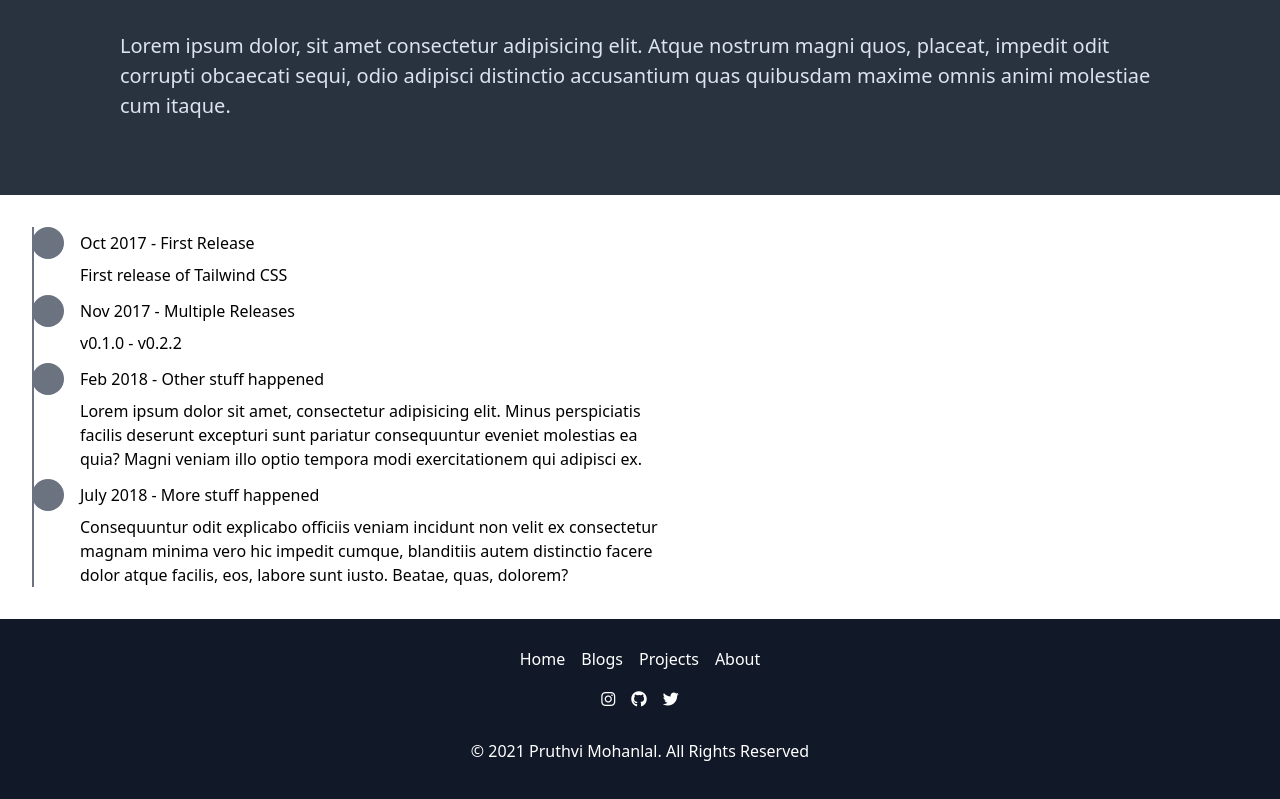
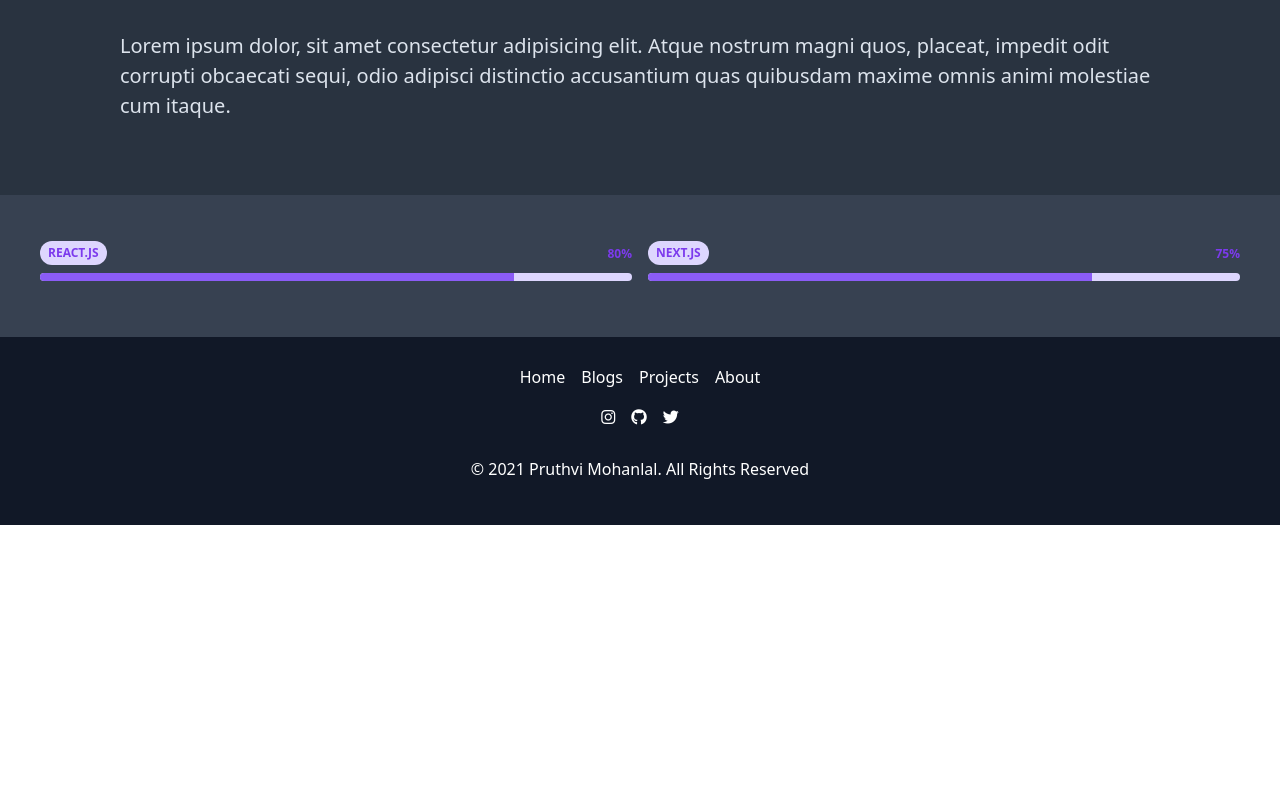
Before and after one commit to pruthvz/pruthvz, a Next.js app: page /about in a window 1280 px wide. Shown: the part 1041-1840 px from the top of the page. After the commit the page ends 1566 px from the top, so only its background shows below. Built offline with nearby package versions, Linux system fonts and the light colour scheme.

Commit message:
more updates to homepage

```diff
--- a/components/Projects.js
+++ b/components/Projects.js
@@ -10,4 +10,52 @@ const myProjects = [
   },
 ];
 
-export default myProjects;
+const languages = [
+  {
+    language: "Python",
+    desc: "a",
+  },
+  {
+    language: "JavaScript",
+    desc: "b",
+  },
+  {
+    language: "C#",
+    desc: "c",
+  },
+  {
+    language: "React.js",
+    desc: "d",
+  },
+  {
+    language: "Next.js",
+    desc: "e",
+  },
+  {
+    language: "Django",
+    desc: "e",
+  },
+  {
+    language: "Unity 2D/3D",
+    desc: "e",
+  },
+  {
+    language: "HTML/CSS",
+    desc: "e",
+  },
+  {
+    language: "TailwindCSS",
+    desc: "g",
+  },
+  {
+    language: "Bootstrap",
+    desc: "Material Design Bootstrap and Bootstrap",
+  },
+];
+
+const internalData = {
+  myProjects,
+  languages,
+};
+
+export default internalData;
--- a/pages/about.js
+++ b/pages/about.js
@@ -59,60 +59,52 @@ const About = () => {
         </p>
       </section>
 
-      <section className="timeli">
-        <div class="relative w-1/2 m-8">
-          <div
-            class="border-r-2 border-gray-500 absolute h-full top-0"
-            style={{ left: "15px;" }}
-          ></div>
-          <ul class="list-none m-0 p-0">
-            <li class="mb-2">
-              <div class="flex items-center mb-1">
-                <div class="bg-gray-500 rounded-full h-8 w-8"></div>
-                <div class="flex-1 ml-4 font-medium">
-                  Oct 2017 - First Release
+      <section className="skills bg-gray-700">
+        <div className="container mx-auto">
+          <div className="row">
+            <div class="grid grid-cols-2 gap-4 p-2  pt-10 pb-10 md:p-10">
+              <div className="relative pt-1">
+                <div className="flex mb-2 items-center justify-between">
+                  <div>
+                    <span className="text-xs font-semibold inline-block py-1 px-2 uppercase rounded-full text-purple-600 bg-purple-200">
+                      React.js
+                    </span>
+                  </div>
+                  <div className="text-right">
+                    <span className="text-xs font-semibold inline-block text-purple-600">
+                      80%
+                    </span>
+                  </div>
+                </div>
+                <div className="overflow-hidden h-2 mb-4 text-xs flex rounded bg-purple-200">
+                  <div
+                    style={{ width: "80%" }}
+                    className="shadow-none flex flex-col text-center whitespace-nowrap text-white justify-center bg-purple-500"
+                  ></div>
                 </div>
               </div>
-              <div class="ml-12">First release of Tailwind CSS</div>
-            </li>
-            <li class="mb-2">
-              <div class="flex items-center mb-1">
-                <div class="bg-gray-500 rounded-full h-8 w-8"></div>
-                <div class="flex-1 ml-4 font-medium">
-                  Nov 2017 - Multiple Releases
+              <div className="relative pt-1">
+                <div className="flex mb-2 items-center justify-between">
+                  <div>
+                    <span className="text-xs font-semibold inline-block py-1 px-2 uppercase rounded-full text-purple-600 bg-purple-200">
+                      Next.js
+                    </span>
+                  </div>
+                  <div className="text-right">
+                    <span className="text-xs font-semibold inline-block text-purple-600">
+                      75%
+                    </span>
+                  </div>
+                </div>
+                <div className="overflow-hidden h-2 mb-4 text-xs flex rounded bg-purple-200">
+                  <div
+                    style={{ width: "75%" }}
+                    className="shadow-none flex flex-col text-center whitespace-nowrap text-white justify-center bg-purple-500"
+                  ></div>
                 </div>
               </div>
-              <div class="ml-12">v0.1.0 - v0.2.2</div>
-            </li>
-            <li class="mb-2">
-              <div class="flex items-center mb-1">
-                <div class="bg-gray-500 rounded-full h-8 w-8"></div>
-                <div class="flex-1 ml-4 font-medium">
-                  Feb 2018 - Other stuff happened
-                </div>
-              </div>
-              <div class="ml-12">
-                Lorem ipsum dolor sit amet, consectetur adipisicing elit. Minus
-                perspiciatis facilis deserunt excepturi sunt pariatur
-                consequuntur eveniet molestias ea quia? Magni veniam illo optio
-                tempora modi exercitationem qui adipisci ex.
-              </div>
-            </li>
-            <li class="mb-2">
-              <div class="flex items-center mb-1">
-                <div class="bg-gray-500 rounded-full h-8 w-8"></div>
-                <div class="flex-1 ml-4 font-medium">
-                  July 2018 - More stuff happened
-                </div>
-              </div>
-              <div class="ml-12">
-                Consequuntur odit explicabo officiis veniam incidunt non velit
-                ex consectetur magnam minima vero hic impedit cumque, blanditiis
-                autem distinctio facere dolor atque facilis, eos, labore sunt
-                iusto. Beatae, quas, dolorem?
-              </div>
-            </li>
-          </ul>
+            </div>
+          </div>
         </div>
       </section>
     </div>
--- a/pages/index.js
+++ b/pages/index.js
@@ -1,6 +1,9 @@
 import Head from "next/head";
 import styles from "../styles/Home.module.css";
 import TypeIt from "typeit-react";
+
+// Components
+import Project from "../components/Projects";
 
 export default function Home() {
   return (
@@ -85,7 +88,7 @@ export default function Home() {
               href="#"
               className="btn bg-purple-700 p-2  rounded mt-5 text-1xl md:text-2xl pl-10 pr-10 transition-colors duration-300 hover:bg-purple-800 focus:outline-none focus:ring-2 focus:ring-purple-300 "
             >
-              Learn More
+              Resume <i class="fas fa-arrow-alt-to-bottom"></i>
             </a>
 
             {/* <a
@@ -312,7 +315,7 @@ export default function Home() {
         </section>
 
         {/* github  and codepen links */}
-        <section className="bg-gray-800 pt-5 pb-5 ">
+        <section className="bg-gray-800 pt-10 pb-10" id={styles.users}>
           <div class="flex items-center justify-center">
             <div class="p-4 rounded w-full">
               <div class="md:grid md:grid-cols-3 md:gap-4 space-y-4 md:space-y-0 mt-4 ">
@@ -391,6 +394,60 @@ export default function Home() {
             </div>
           </div>
         </section>
+
+        {/* read blog section */}
+        <section
+          className="flex items-center justify-center"
+          style={{ background: "#1f2937f3", height: "500px" }}
+        >
+          <div className="text-center">
+            <p className="text-xl font-medium tracking-wider text-gray-300">
+              Blogs
+            </p>
+            <h2 className="mt-6 text-3xl font-bold text-white md:text-5xl">
+              Check out my blogs. <br /> Tech, coding and books.
+            </h2>
+
+            <div className="flex justify-center mt-8">
+              <a
+                className="px-8 py-2 text-lg font-medium text-white transition-colors duration-300 transform bg-purple-600 rounded hover:bg-purple-800"
+                href="#"
+              >
+                Read Blogs
+              </a>
+            </div>
+          </div>
+        </section>
+
+        <section id={styles.services} className="bg-gray-800">
+          <div className="container">
+            <div className="text-4xl font-bold pt-16 pb-5 text-white text-center">
+              <h1>Languages, Frameworks I know.</h1>
+            </div>
+          </div>
+          <div className="container pt-10">
+            <div class="grid grid-cols-1 gap-4 md:grid-cols-3">
+              {/* for loop */}
+              {Project.languages.map(function (lang, index) {
+                return (
+                  // lang cards
+                  <div class="p-2" key={index}>
+                    <div class="group bg-gray-900  p-6 rounded-lg shadow-lg transition duration-300 hover:bg-gray-200 transform hover:scale-105">
+                      <h2 class="text-2xl font-bold mb-2 text-gray-100 group-hover:text-gray-800">
+                        {lang.language}
+                      </h2>
+                      <p class="text-gray-400 group-hover:text-gray-700">
+                        {lang.desc}
+                      </p>
+                    </div>
+                  </div>
+                  // end cards
+                );
+              })}
+              {/* end for loop */}
+            </div>
+          </div>
+        </section>
       </div>
     </div>
   );
```
Also changed, not shown: styles/Home.module.css (+12 -0 lines).
